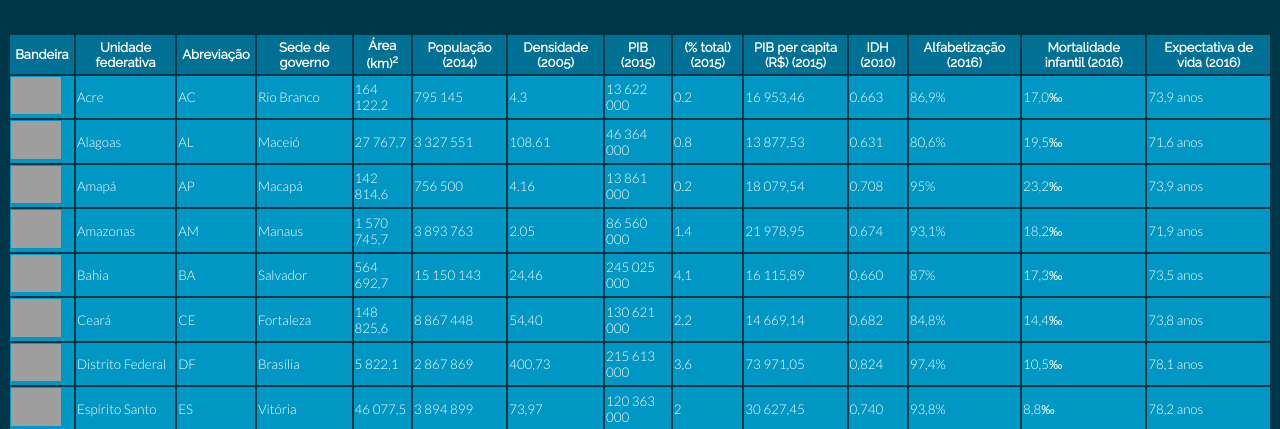
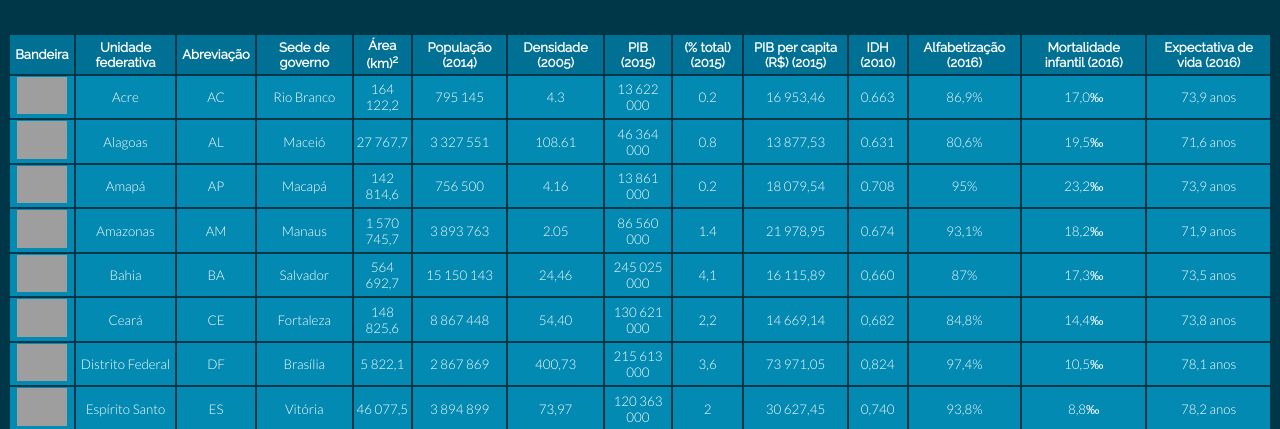
Before and after one commit to LorenaZuba/AtividadeEstadosBrasileiros, a PHP site: page / in a window 1280 px wide. Shown: the part 81-510 px from the top of the page. Run offline with PHP 8.4, Linux system fonts and the light colour scheme; some web fonts are replaced; grey boxes are pictures that could not be loaded.

Commit message:
Commit final

```diff
--- a/estilo.css
+++ b/estilo.css
@@ -15,8 +15,9 @@ th{
     font-size: small;
 }
 td{
-    background-color: #0097C4;
+    background-color: #038ab3;
     font-size: smaller;
+    text-align: center;
 }
 footer{
     text-align: center;
```
